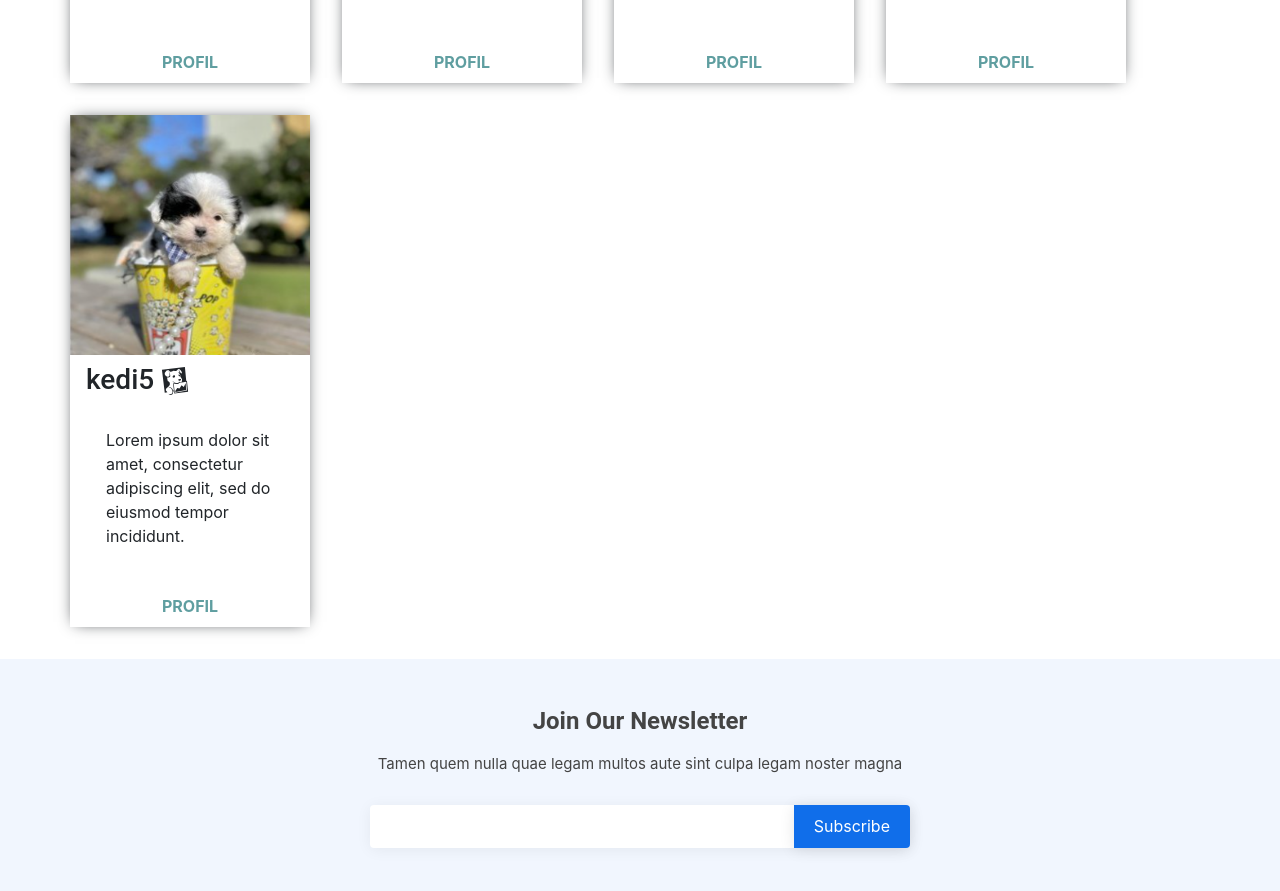
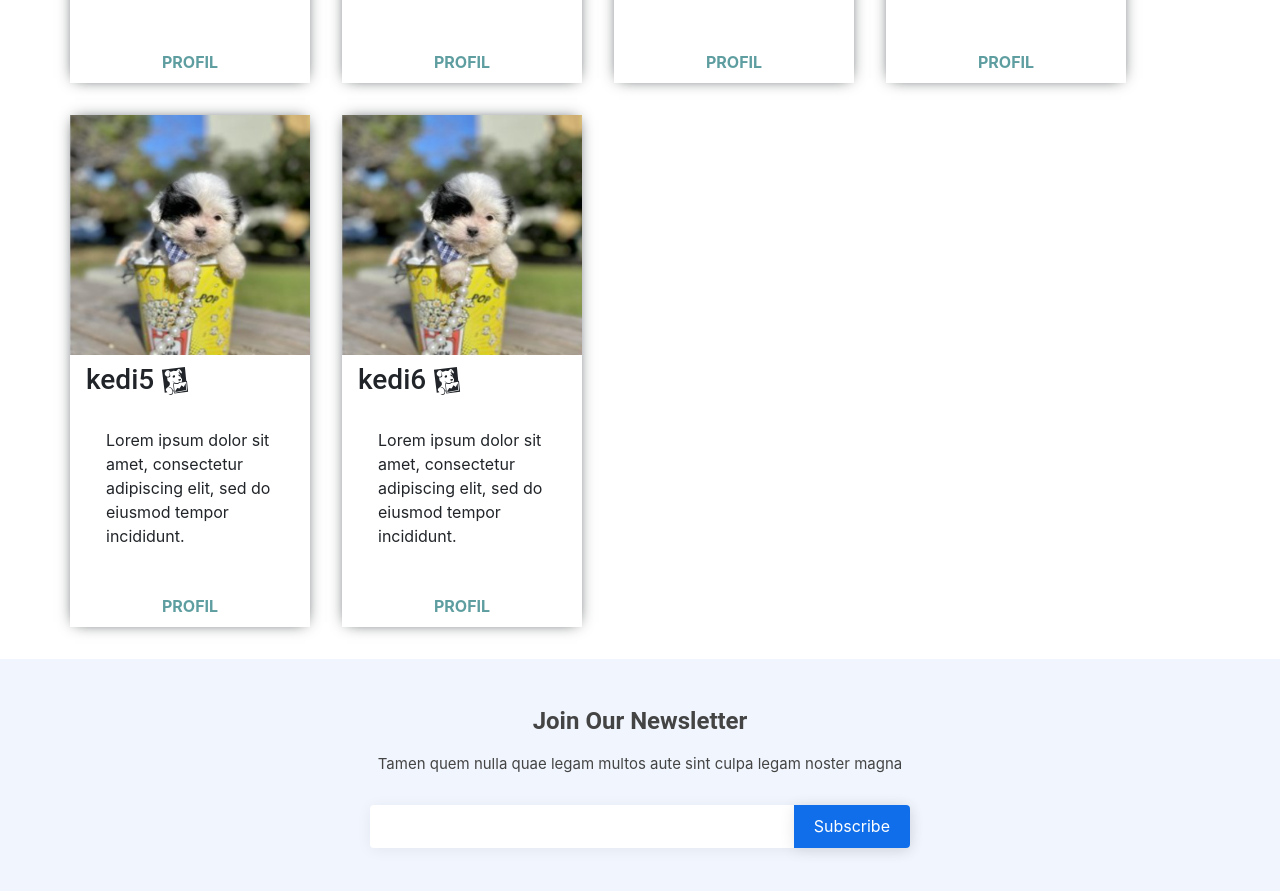
Before and after one commit to Kodluyoruz-Proje-Ekibi/sahiplen, a React (Create React App) app: page / in a window 1280 px wide. Shown: the part 1148-2039 px from the top of the page. Built offline with nearby package versions, Linux system fonts and the light colour scheme.

Commit message:
useEffect added

```diff
--- a/src/components/Card/index.js
+++ b/src/components/Card/index.js
@@ -1,4 +1,4 @@
-import React, { useState } from 'react';
+import React, { useState, useEffect } from 'react';
 import { SiDatadog } from 'react-icons/si';
 import kopek from './kopek.png';
 import './Card.css';
@@ -10,6 +10,9 @@ function Card() {
 		{ name: 'kedi4' },
 		{ name: 'kedi5' },
 	]);
+	useEffect(() => {
+		setPet([...pet, { name: 'kedi6' }]);
+	}, []);
 	return (
 		<>
 			<div className="container mt-4">
```
